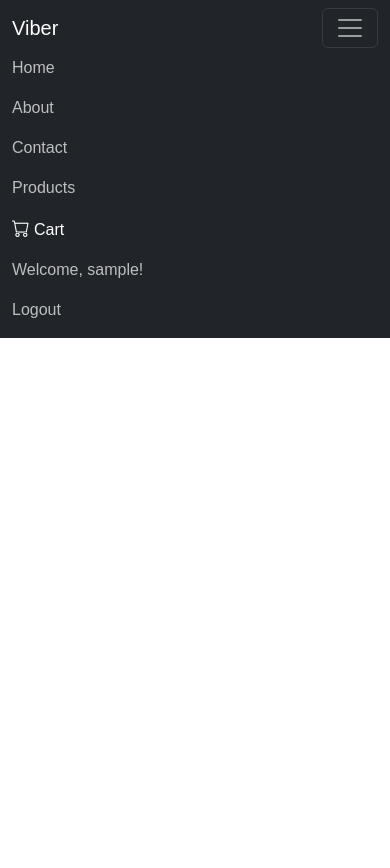
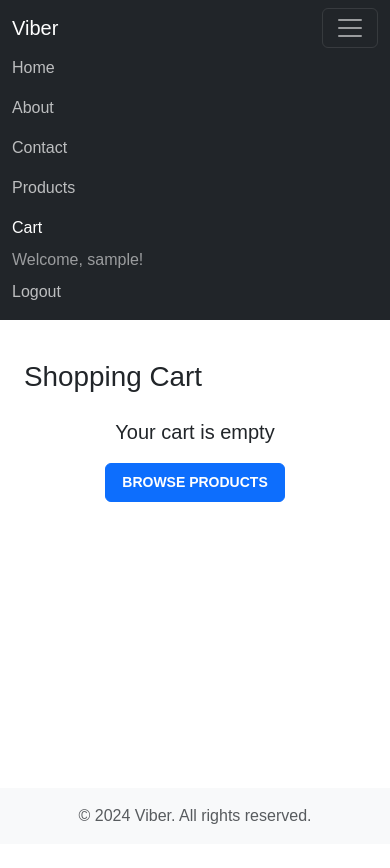
Before and after one commit to hallta/viber, a Flask app: page /cart in a window 390 px wide, after a click that opens the changed part. After the commit the page ends 824 px from the top, so only its background shows below. Run offline with Flask 3, Linux system fonts and the light colour scheme; the visitor is signed in with stand-in values (Sample User, id 1).

Commit message:
Refactor base.html to enhance layout and accessibility; update navigation structure for improved user experience. Introduce responsive design elements and streamline session management display. Add flash message handling within the header for better visibility.

```diff
--- a/templates/base.html
+++ b/templates/base.html
@@ -1,5 +1,5 @@
 <!DOCTYPE html>
-<html lang="en">
+<html lang="en" class="h-100">
 <head>
     <meta charset="UTF-8">
     <meta name="viewport" content="width=device-width, initial-scale=1.0">
@@ -15,49 +15,33 @@
     <!-- Application CSS -->
     <link rel="stylesheet" href="{{ url_for('static', filename='css/style.css') }}">
 </head>
-<body>
-    <!-- Navigation Bar -->
-    <nav class="navbar navbar-expand-lg navbar-dark bg-dark fixed-top">
-        <div class="container-fluid">
-            <!-- Brand -->
-            <a class="navbar-brand" href="/">Viber</a>
-
-            <!-- Mobile Toggle Button -->
-            <button class="navbar-toggler"
-                    type="button"
-                    data-bs-toggle="collapse"
-                    data-bs-target="#navbarNav"
-                    aria-controls="navbarNav"
-                    aria-expanded="false"
-                    aria-label="Toggle navigation">
+<body class="d-flex flex-column h-100">
+    <header>
+        <nav class="navbar navbar-expand-lg navbar-dark bg-dark">
+            <div class="container">
+                <a class="navbar-brand" href="{{ url_for('home') }}">Viber</a>
+                <button class="navbar-toggler" type="button" data-bs-toggle="collapse" data-bs-target="#navbarNav">
                     <span class="navbar-toggler-icon"></span>
                 </button>
-
-            <!-- Navigation Links -->
                 <div class="collapse navbar-collapse" id="navbarNav">
                     <ul class="navbar-nav me-auto">
-                    {# Home Link #}
                         <li class="nav-item">
                             <a class="nav-link {% if active_page == 'home' %}active{% endif %}"
-                           href="/"
+                               href="{{ url_for('home') }}"
                                {% if active_page == 'home' %}aria-current="page"{% endif %}>
                                 Home
                             </a>
                         </li>
-
-                    {# About Link #}
                         <li class="nav-item">
                             <a class="nav-link {% if active_page == 'about' %}active{% endif %}"
-                           href="/about"
+                               href="{{ url_for('about') }}"
                                {% if active_page == 'about' %}aria-current="page"{% endif %}>
                                 About
                             </a>
                         </li>
-
-                    {# Contact Link #}
                         <li class="nav-item">
                             <a class="nav-link {% if active_page == 'contact' %}active{% endif %}"
-                           href="/contact"
+                               href="{{ url_for('contact') }}"
                                {% if active_page == 'contact' %}aria-current="page"{% endif %}>
                                 Contact
                             </a>
@@ -70,24 +54,19 @@
                             </a>
                         </li>
                     </ul>
-
-                <!-- Cart and Authentication Links -->
-                <ul class="navbar-nav">
+                    <div class="navbar-nav">
                         {% if session.get('authenticated') %}
                         <li class="nav-item">
-                        <a class="nav-link {% if active_page == 'cart' %}active{% endif %} position-relative"
+                            <a class="nav-link {% if active_page == 'cart' %}active{% endif %}"
                                href="{{ url_for('view_cart') }}"
                                {% if active_page == 'cart' %}aria-current="page"{% endif %}>
-                            <i class="bi bi-cart"></i> Cart
-                            {% if cart_count > 0 %}
-                            <span class="position-absolute top-0 start-100 translate-middle badge rounded-pill bg-danger">
-                                {{ cart_count }}
-                            </span>
+                                Cart {% if session.get('cart_count', 0) > 0 %}
+                                <span class="badge bg-primary">{{ session.get('cart_count', 0) }}</span>
                                 {% endif %}
                             </a>
                         </li>
                         <li class="nav-item">
-                        <span class="nav-link">Welcome, {{ session.get('username') }}!</span>
+                            <span class="navbar-text me-3">Welcome, {{ session.get('username') }}!</span>
                         </li>
                         <li class="nav-item">
                             <a class="nav-link" href="{{ url_for('logout') }}">Logout</a>
@@ -101,13 +80,11 @@
                             </a>
                         </li>
                         {% endif %}
-                </ul>
+                    </div>
                 </div>
             </div>
         </nav>
-
-    <!-- Flash Messages -->
-    <div class="container mt-4">
+        <div class="container mt-3">
             {% with messages = get_flashed_messages(with_categories=true) %}
                 {% if messages %}
                     {% for category, message in messages %}
@@ -119,13 +96,19 @@
                 {% endif %}
             {% endwith %}
         </div>
+    </header>
 
-    <!-- Main Content Area -->
-    <div class="content-wrapper">
-        {% block content %}
-        {# Page content will be inserted here #}
-        {% endblock %}
+    <main class="flex-shrink-0">
+        <div class="container mt-4">
+            {% block content %}{% endblock %}
         </div>
+    </main>
+
+    <footer class="footer mt-auto py-3 bg-light">
+        <div class="container text-center">
+            <span class="text-muted">&copy; 2024 Viber. All rights reserved.</span>
+        </div>
+    </footer>
 
     <!-- Third-party JavaScript -->
     <script src="https://cdn.jsdelivr.net/npm/bootstrap@5.3.3/dist/js/bootstrap.bundle.min.js"
```
Lines whose indentation alone changed are shown as unchanged.
